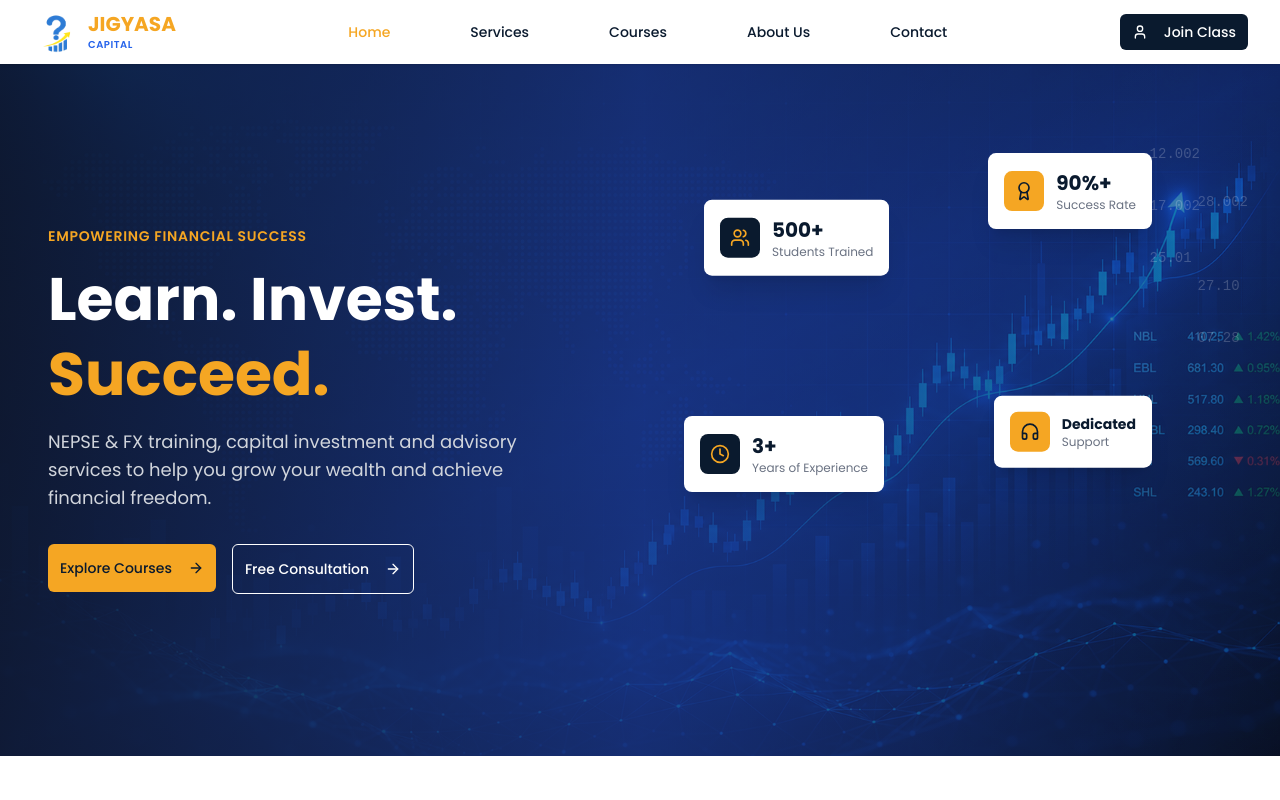
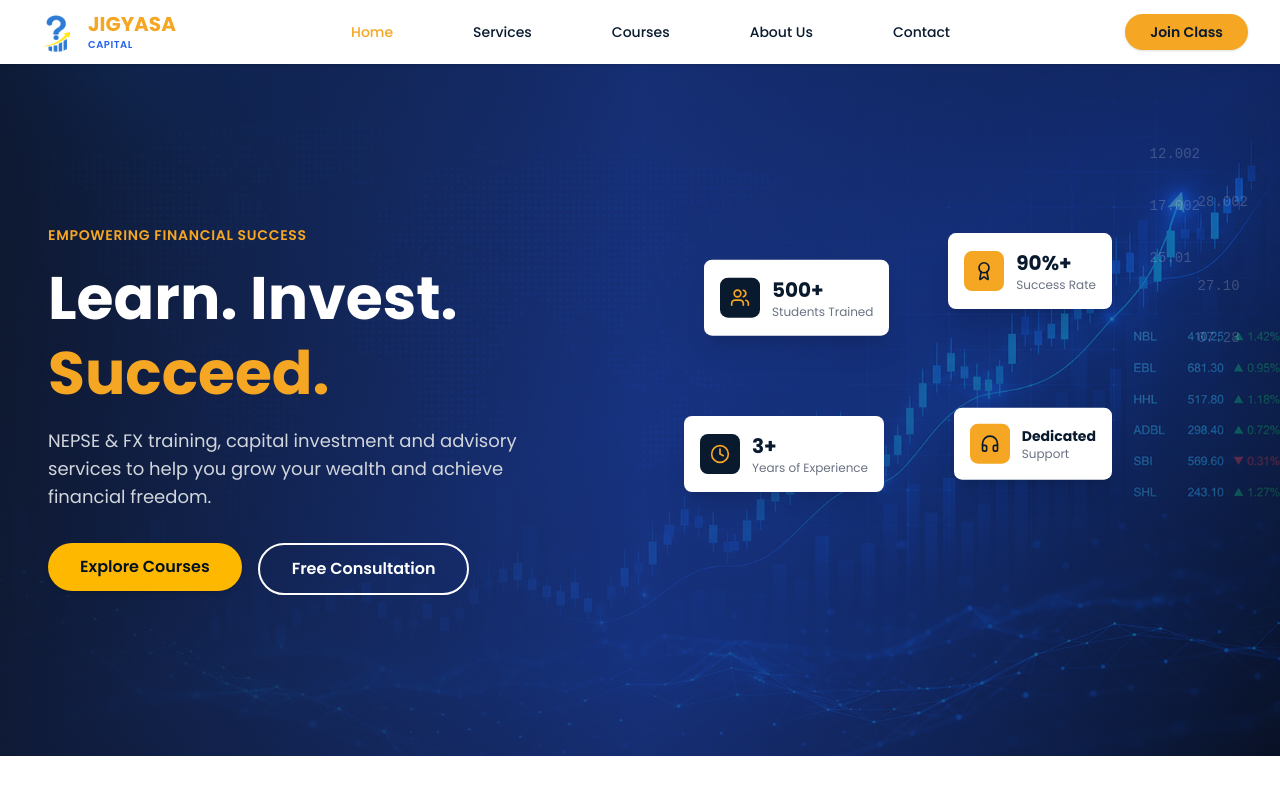
Before and after one commit to Rajesh9734/jigyasa-site, a Next.js app: page / in a window 1280 px wide. Shown: the top 800 px of the page. Built offline with nearby package versions, Linux system fonts and the light colour scheme.

Commit message:
updated ui

```diff
--- a/app/globals.css
+++ b/app/globals.css
@@ -10,19 +10,19 @@
   --card-foreground: oklch(0.15 0.02 250);
   --popover: oklch(1 0 0);
   --popover-foreground: oklch(0.15 0.02 250);
-  --primary: oklch(0.75 0.15 75);
+  --primary: oklch(0.79 0.17 85);
   --primary-foreground: oklch(0.15 0.02 250);
   --secondary: oklch(0.18 0.04 250);
   --secondary-foreground: oklch(0.98 0 0);
   --muted: oklch(0.96 0 0);
   --muted-foreground: oklch(0.5 0 0);
-  --accent: oklch(0.75 0.15 75);
+  --accent: oklch(0.79 0.17 85);
   --accent-foreground: oklch(0.15 0.02 250);
   --destructive: oklch(0.577 0.245 27.325);
   --destructive-foreground: oklch(0.577 0.245 27.325);
   --border: oklch(0.9 0 0);
   --input: oklch(0.9 0 0);
-  --ring: oklch(0.75 0.15 75);
+  --ring: oklch(0.79 0.17 85);
   --chart-1: oklch(0.646 0.222 41.116);
   --chart-2: oklch(0.6 0.118 184.704);
   --chart-3: oklch(0.398 0.07 227.392);
@@ -30,11 +30,12 @@
   --chart-5: oklch(0.769 0.188 70.08);
   --radius: 0.5rem;
 
-  /* Custom Jigyasa colors */
+/* Custom Jigyasa colors */
   --navy: oklch(0.18 0.04 250);
   --navy-dark: oklch(0.12 0.03 250);
-  --gold: oklch(0.75 0.15 75);
-  --gold-light: oklch(0.82 0.12 80);
+  --gold: #FFB800;             /* New Vibrant Gold */
+  --gold-light: oklch(0.85 0.15 85); /* Keeping your light version */
+  --gold-dark: #E5A600;        /* ADDED: Darker version for hover states */
 }
 
 @theme inline {
@@ -72,6 +73,7 @@
   --color-navy-dark: var(--navy-dark);
   --color-gold: var(--gold);
   --color-gold-light: var(--gold-light);
+  --color-gold-dark: var(--gold-dark); /* ADDED THIS LINE */
 }
 
 @layer base {
--- a/components/cta-section.tsx
+++ b/components/cta-section.tsx
@@ -29,17 +29,15 @@ export function CTASection() {
           </div>
 
           {/* Right - Buttons */}
-          <div className="flex flex-col gap-4 sm:flex-row -ml-2">
-            <Button className="bg-[#f5a623] px-8 py-6 text-[#0a1a2e] hover:bg-[#d4900f]">
+          <div className="flex flex-col gap-4 sm:flex-row -ml-2 lg:ml-0">
+            <Button className="rounded-full bg-[#FFB800] px-10 py-6 text-base font-semibold text-[#0a1a2e] shadow-md transition-all duration-300 hover:-translate-y-0.5 hover:bg-[#E5A600] hover:shadow-lg">
               Join a Class Now
-              <ArrowRight className="ml-2 h-4 w-4" />
             </Button>
             <Button
               variant="outline"
-              className="border-white bg-transparent px-8 py-6 text-white hover:bg-white/10"
+              className="rounded-full border-2 border-white bg-transparent px-10 py-6 text-base font-semibold text-white transition-all duration-300 hover:-translate-y-0.5 hover:bg-white hover:text-[#0a1a2e] hover:shadow-lg"
             >
               Contact Us
-              <ArrowRight className="ml-2 h-4 w-4" />
             </Button>
           </div>
         </div>
--- a/components/header.tsx
+++ b/components/header.tsx
@@ -72,8 +72,7 @@ export function Header() {
         </nav>
 
         {/* CTA Button */}
-        <Button className="hidden bg-[#0a1a2e] text-white hover:bg-[#1a2a3e] lg:flex">
-          <User className="mr-2 h-4 w-4" />
+        <Button className="hidden bg-[#f5a623] px-6 text-sm font-semibold text-[#0a1a2e] border border-[#f5a623]/30 shadow-sm transition-all duration-300 hover:scale-105 hover:bg-[#f5a623] hover:text-[#0a1a2e] lg:flex rounded-full">
           Join Class
         </Button>
       </div>
--- a/components/hero.tsx
+++ b/components/hero.tsx
@@ -52,16 +52,14 @@ export function Hero() {
             help you grow your wealth and achieve financial freedom.
           </p>
           <div className="flex flex-col gap-4 sm:flex-row sm:justify-center lg:justify-start">
-            <Button className="bg-[#f5a623] px-6 py-6 text-[#0a1a2e] hover:bg-[#d4900f]">
+            <Button className="rounded-full bg-gold px-8 py-6 text-base font-semibold text-navy shadow-md transition-all duration-300 hover:-translate-y-0.5 hover:bg-gold-dark hover:shadow-lg">
               Explore Courses
-              <ArrowRight className="ml-2 h-4 w-4" />
             </Button>
             <Button
               variant="outline"
-              className="border-white bg-transparent px-6 py-6 text-white hover:bg-white/10"
+              className="rounded-full border-2 border-white bg-transparent px-8 py-6 text-base font-semibold text-white transition-all duration-300 hover:-translate-y-0.5 hover:bg-white hover:text-navy hover:shadow-lg"
             >
               Free Consultation
-              <ArrowRight className="ml-2 h-4 w-4" />
             </Button>
           </div>
         </div>
@@ -71,7 +69,7 @@ export function Hero() {
           {/* Floating Stats Cards */}
           <div className="relative h-[400px] w-full lg:h-[500px]">
             {/* 500+ Students Card */}
-            <div className="animate-float absolute left-0 top-0 z-10 rounded-lg bg-white p-4 shadow-xl lg:left-10 lg:top-10">
+            <div className="animate-float absolute left-0 top-0 z-10 rounded-lg bg-white p-4 shadow-xl lg:left-10 lg:top-25">
               <div className="flex items-center gap-3">
                 <div className="flex h-10 w-10 items-center justify-center rounded-lg bg-[#0a1a2e]">
                   <Users className="h-5 w-5 text-[#f5a623]" />
@@ -84,7 +82,7 @@ export function Hero() {
             </div>
 
             {/* 90%+ Success Rate Card */}
-            <div className="animate-float-delayed absolute right-0 top-5 z-10 rounded-lg bg-white p-4 shadow-xl lg:right-20 lg:top-0">
+            <div className="animate-float-delayed absolute right-0 top-5 z-10 rounded-lg bg-white p-4 shadow-xl lg:right-30 lg:top-20">
               <div className="flex items-center gap-3">
                 <div className="flex h-10 w-10 items-center justify-center rounded-lg bg-[#f5a623]">
                   <Award className="h-5 w-5 text-[#0a1a2e]" />
@@ -110,7 +108,7 @@ export function Hero() {
             </div>
 
             {/* Dedicated Support Card */}
-            <div className="animate-float absolute bottom-10 right-0 z-10 rounded-lg bg-white p-4 shadow-xl lg:bottom-48 lg:right-20">
+            <div className="animate-float absolute bottom-10 right-0 z-10 rounded-lg bg-white p-4 shadow-xl lg:bottom-45 lg:right-30">
               <div className="flex items-center gap-3">
                 <div className="flex h-10 w-10 items-center justify-center rounded-lg bg-[#f5a623]">
                   <Headphones className="h-5 w-5 text-[#0a1a2e]" />
```
